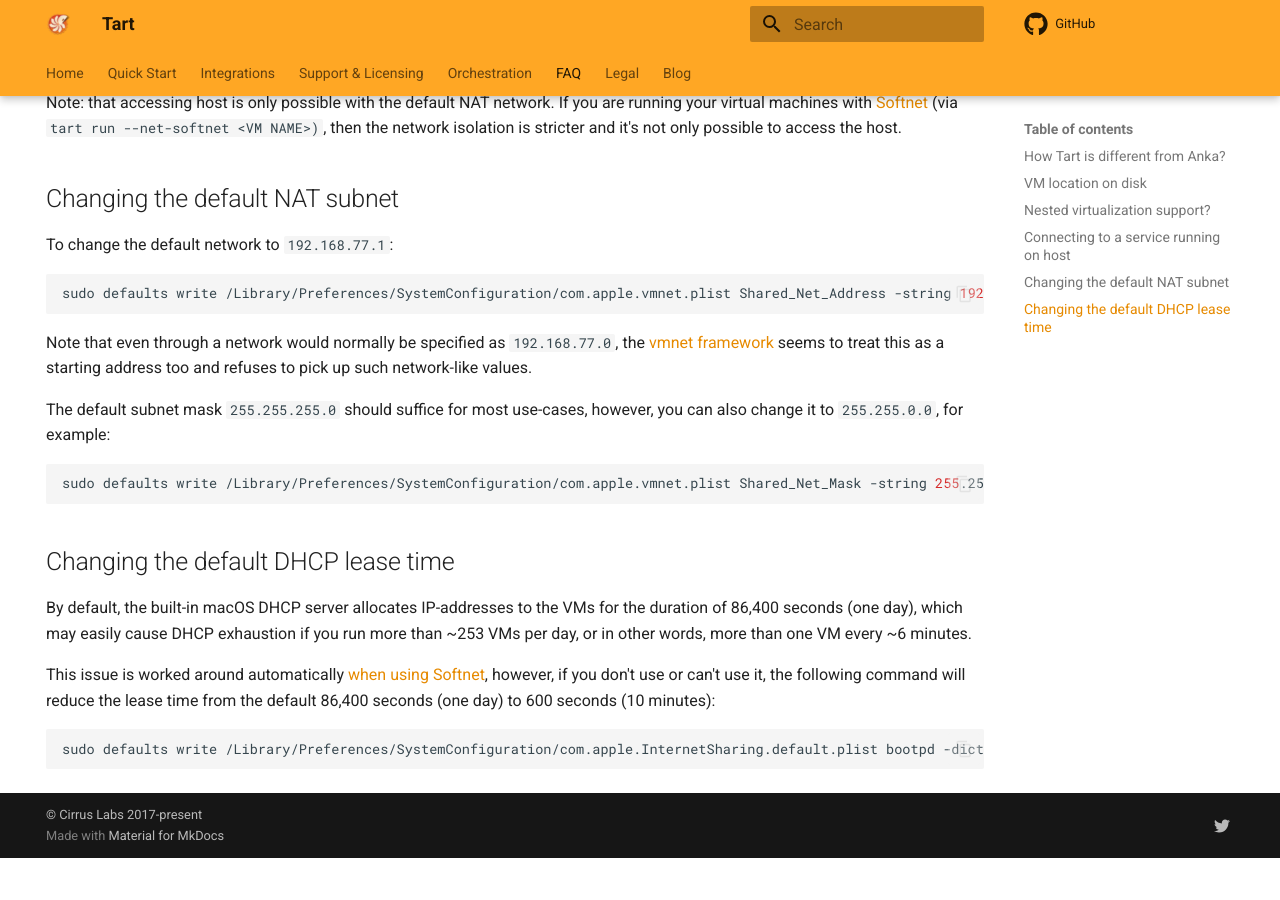
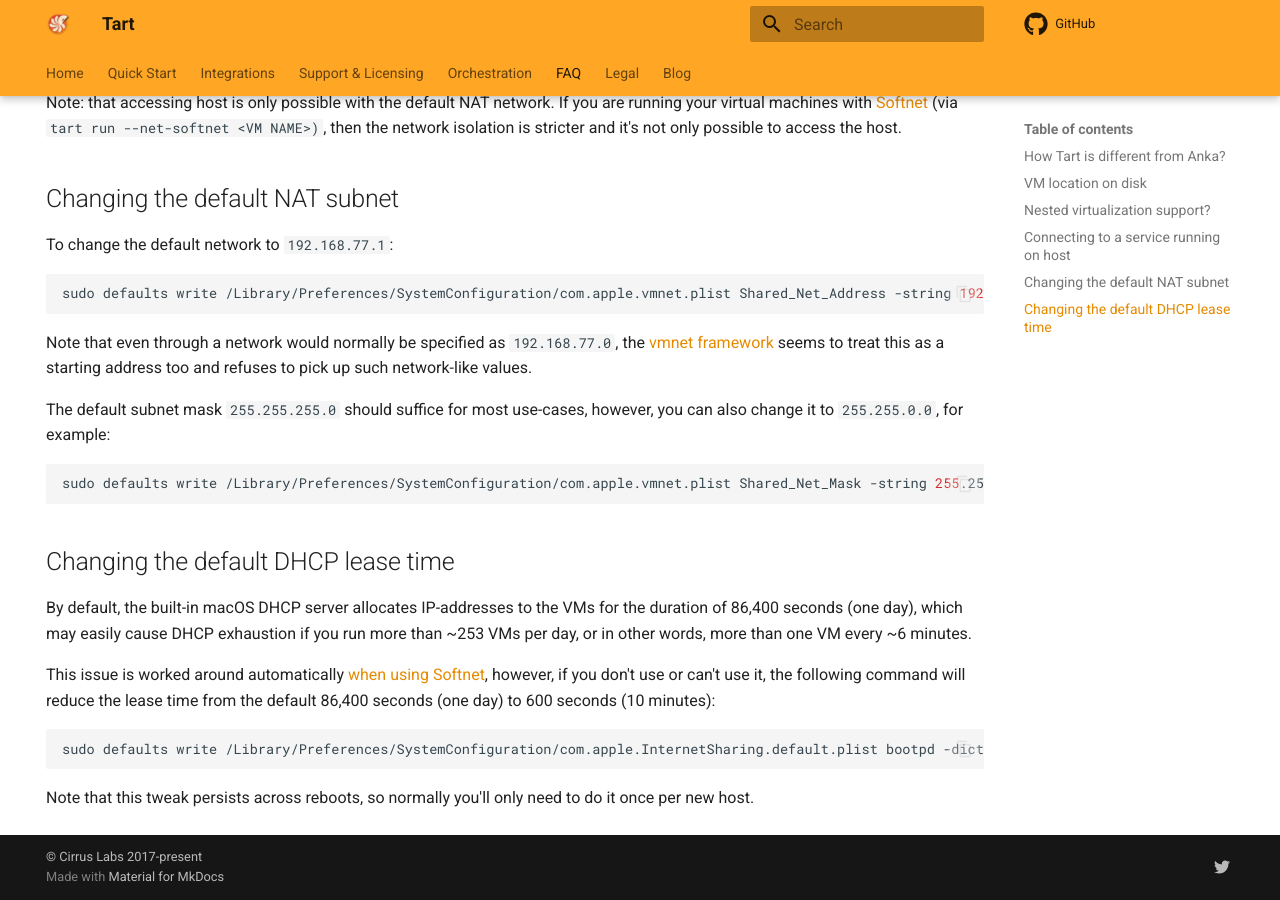
Before and after one commit to cirruslabs/tart, an MkDocs documentation site: the page built from docs/faq.md, in a window 1280 px wide and 900 px high, scrolled down 873 px. Built offline with MkDocs 1.6.1 and Material for MkDocs 9.7.7, drawn with Linux system fonts in a browser that asks for light colours; plug-ins that fetch from the network failed and are left out; comment, search, counter and statistics services are not loaded; before the commit the page ends 1731 px from its top, so only the background shows below that.

Commit message:
Note about persistence

````diff
--- a/docs/faq.md
+++ b/docs/faq.md
@@ -64,3 +64,5 @@
 ```shell
 sudo defaults write /Library/Preferences/SystemConfiguration/com.apple.InternetSharing.default.plist bootpd -dict DHCPLeaseTimeSecs -int 600
 ```
+
+Note that this tweak persists across reboots, so normally you'll only need to do it once per new host.
````
